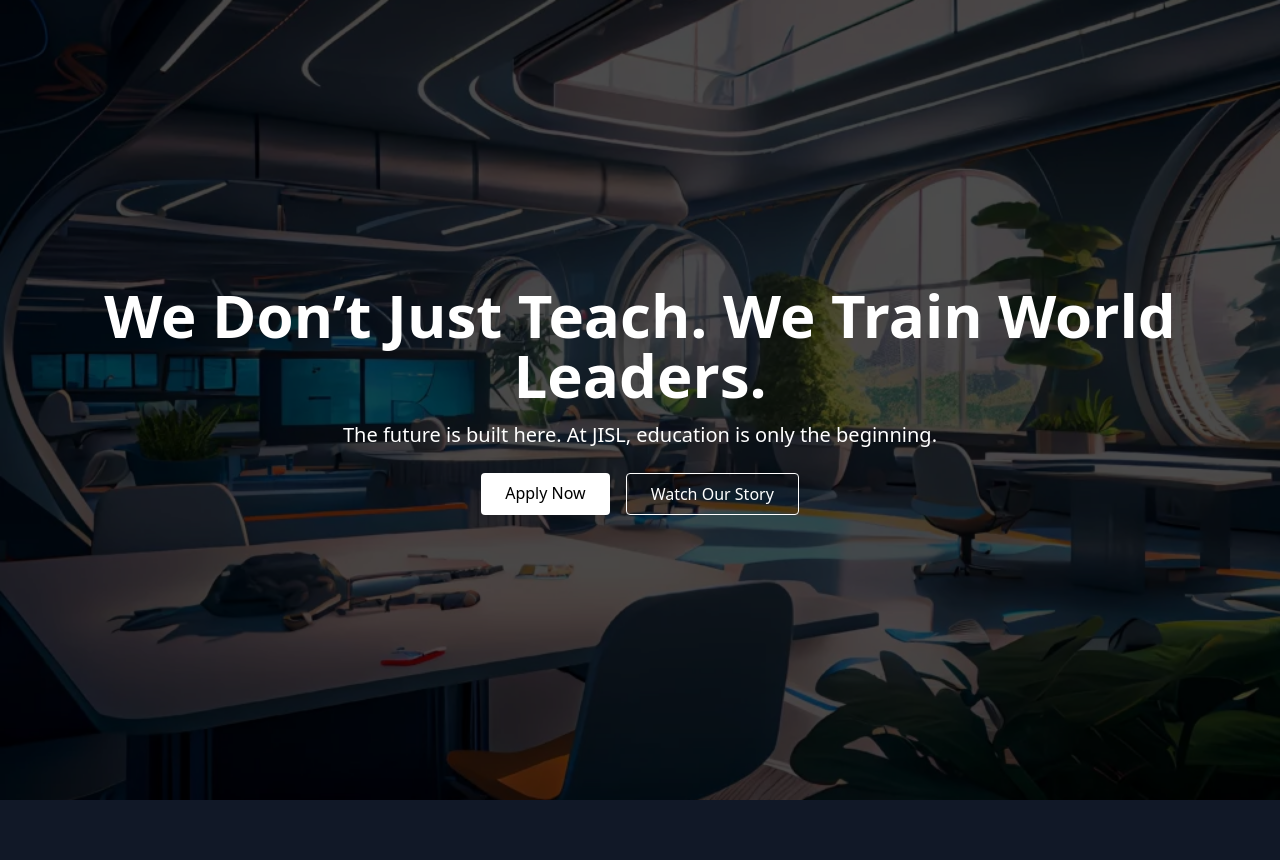
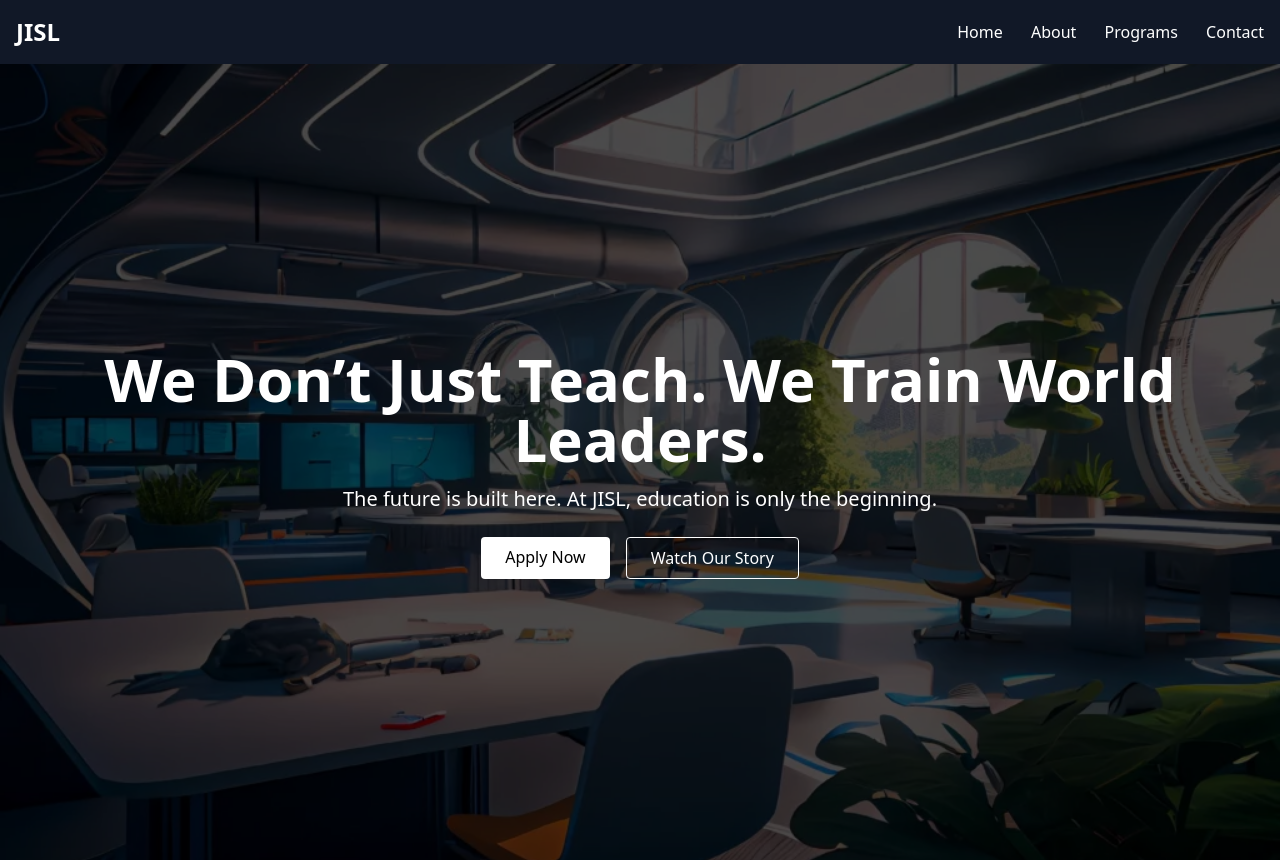
Before and after one commit to XenJake/JISL, a plain HTML site: page index.html in a window 1280 px wide. Shown: the top 860 px of the page. Drawn offline with nearby package versions, Linux system fonts and the light colour scheme.

Commit message:
Update index.html

```diff
--- a/index.html
+++ b/index.html
@@ -8,7 +8,18 @@
 </head>
 <body class="bg-black text-white font-sans">
 
-
+      <!-- Navbar -->
+    <nav class="bg-gray-900 text-white p-4">
+        <div class="max-w-7xl mx-auto flex justify-between items-center">
+            <div class="text-2xl font-bold">JISL</div>
+            <div class="space-x-6">
+                <a href="index.html" class="hover:text-gray-400">Home</a>
+                <a href="about.html" class="hover:text-gray-400">About</a>
+                <a href="programs.html" class="hover:text-gray-400">Programs</a>
+                <a href="contact.html" class="hover:text-gray-400">Contact</a>
+            </div>
+        </div>
+    </nav>
 
 
 <!-- Hero Section -->
```
